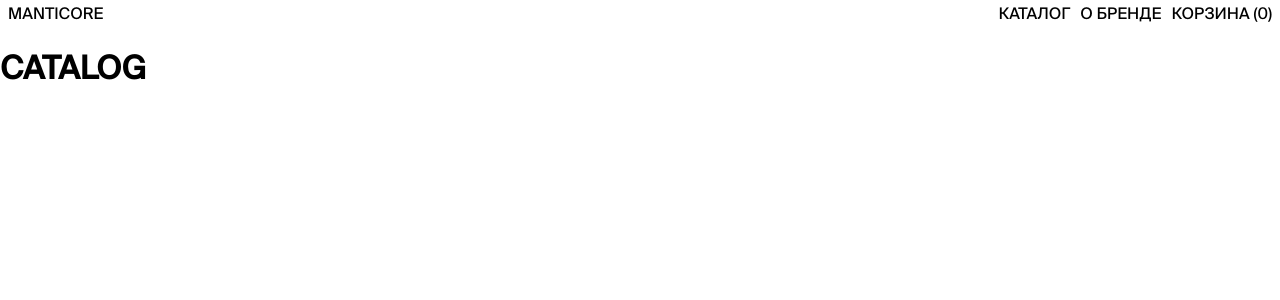
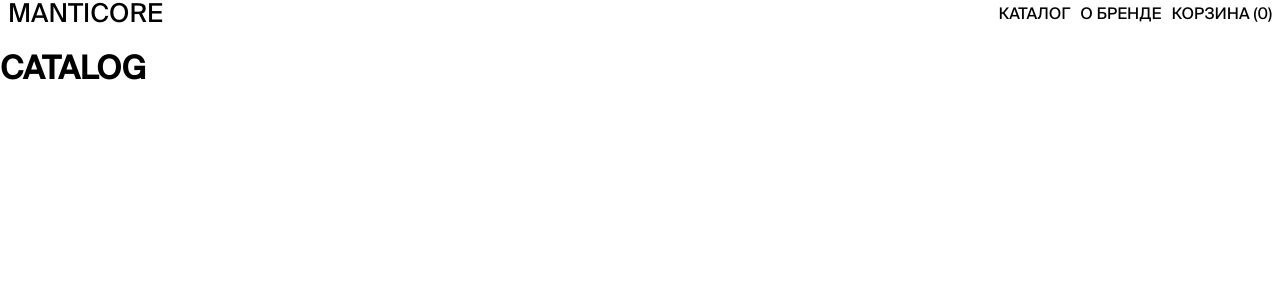
Before and after one commit to bongiBong-create/manticora, a React (Vite) app: page / in a window 1280 px wide. Shown: the top 300 px of the page. Built offline with nearby package versions, Linux system fonts and the light colour scheme.

Commit message:
fix logo and header

```diff
--- a/src/app/styles/global.css
+++ b/src/app/styles/global.css
@@ -21,7 +21,7 @@
 
 a {
   text-decoration: none;
-  color: var(--color-dark);
+  color: black;
   font-family: var(--font-base);
   font-weight: 400;
   padding-block: 8px;
--- a/src/components/header/index.css
+++ b/src/components/header/index.css
@@ -7,3 +7,8 @@
   padding: 0 8px 0 8px;
   height: 31px;
 }
+
+.logo {
+  font-size: var(--font-size-b);
+  font-size: var(--line-height-size-b);
+}
--- a/src/components/list/index.css
+++ b/src/components/list/index.css
@@ -5,11 +5,13 @@
 
 @media (max-width: 1024px) {
   .nav_list {
+    display: none;
     opacity: 0;
     pointer-events: none;
   }
 
   .nav_list.open {
+    display: flex;
     opacity: 1;
     background-color: white;
     position: fixed;
```
